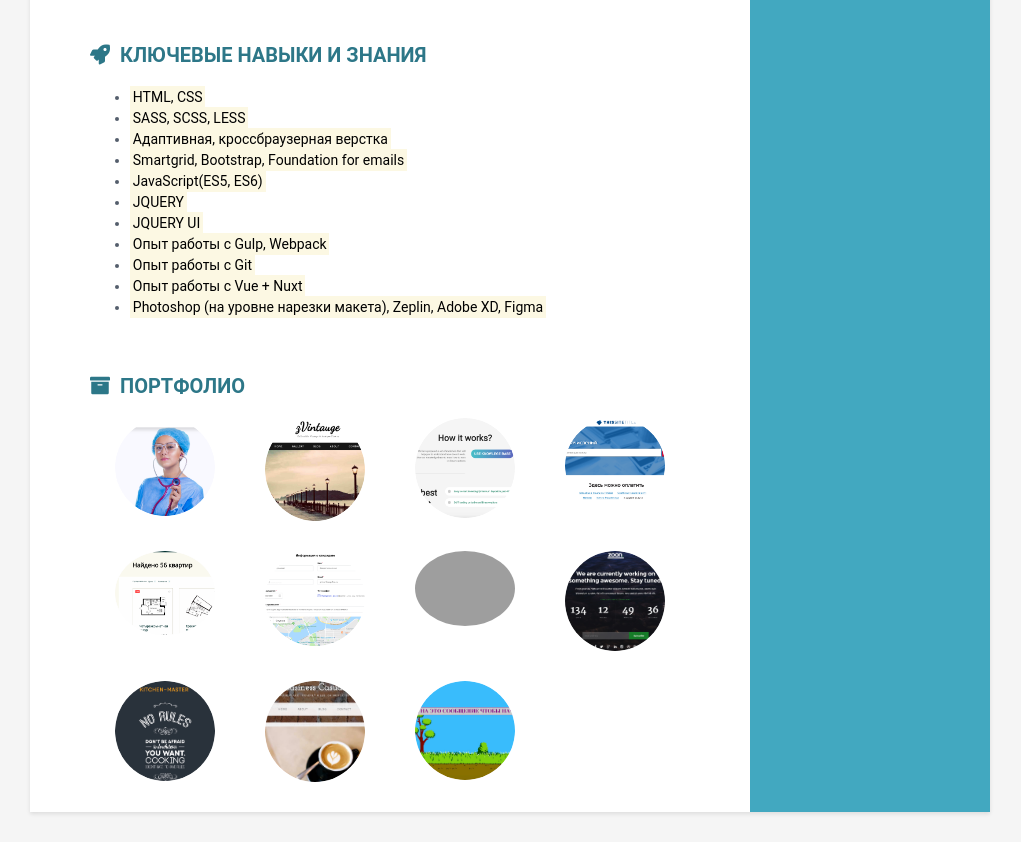
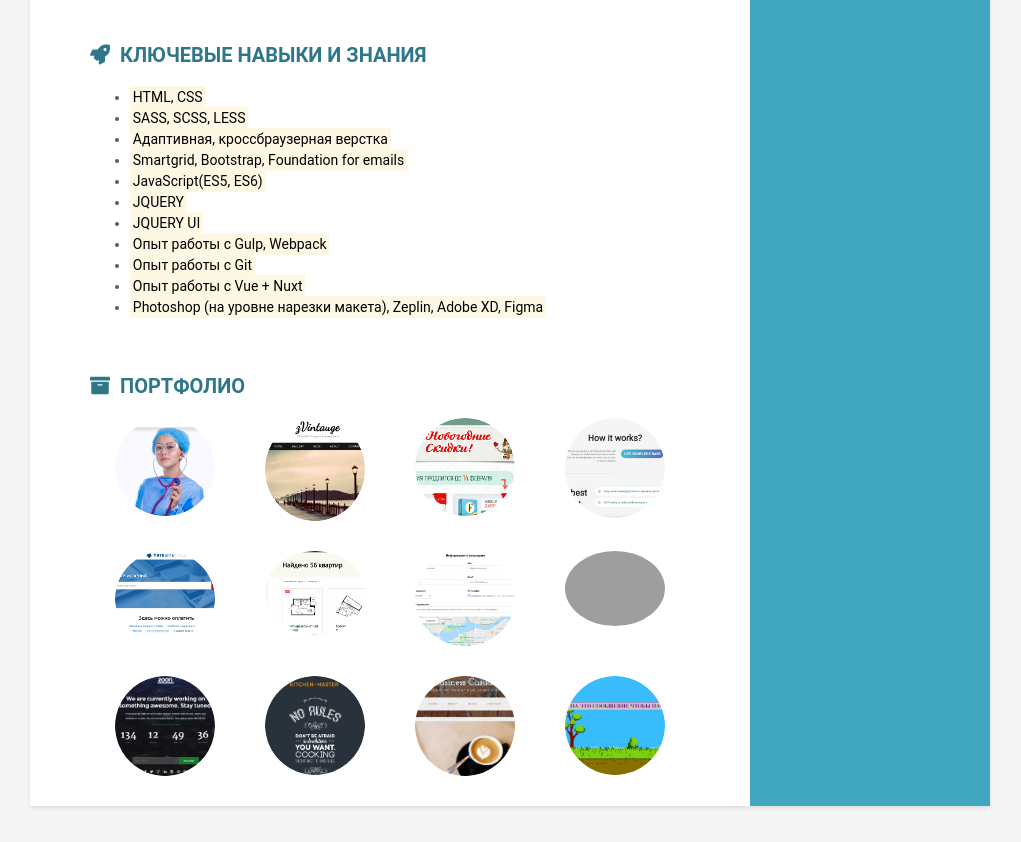
Before and after one commit to ViktoriiaBekirova/Resume, a website: page app/index.html in a window 1280 px wide. Shown: the part 553-1395 px from the top of the page, without its empty margins (130-1151 px from the left). Drawn offline with nearby package versions, Linux system fonts and the light colour scheme; grey boxes are pictures that could not be loaded.

Commit message:
added sale-promo

```diff
--- a/app/index.html
+++ b/app/index.html
@@ -89,6 +89,9 @@
                                 <a href="https://zvintauge.bekirova.ru/" target="_blank" ><img src="img/zvintauge.png" class="img-fluid rounded-circle" alt="" title="zVintauge" data-toggle="tooltip" data-placement="top"></a>
                             </div>
                             <div class="col-sm-3 col-6">
+                                <a href="https://sale-promo.bekirova.ru/" target="_blank" ><img src="img/sale-promo.png" class="img-fluid rounded-circle" alt="" title="Sale promo" data-toggle="tooltip" data-placement="top"></a>
+                            </div>
+                            <div class="col-sm-3 col-6">
                                 <a href="https://investment-promo.bekirova.ru/" target="_blank" ><img src="img/investment_promo.png" class="img-fluid rounded-circle" alt="" title="Investment promo" data-toggle="tooltip" data-placement="top"></a>
                             </div>
                             <div class="col-sm-3 col-6">
```
Also changed, not shown: app/img/sale-promo.png (added), dist/img/sale-promo.png (added), dist/index.html.
